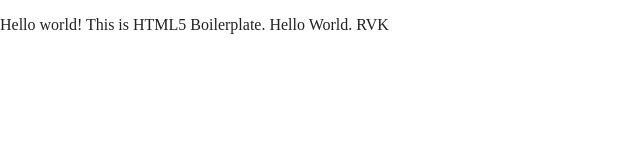
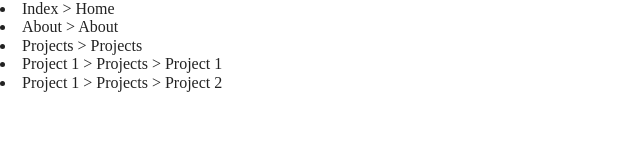
Before and after one commit to rafvnk/boilerplate-example, a website built with Parcel: page index.html in a window 1280 px wide. Shown: the whole page, without its empty margins (0-640 px from the left). Built offline with nearby package versions, Linux system fonts and the light colour scheme.

Commit message:
Added Tabs: Index, About, Project, Project 1, Project 2

```diff
--- a/index.html
+++ b/index.html
@@ -25,7 +25,14 @@
 <body>
 
   <!-- Add your site or application content here -->
-  <p>Hello world! This is HTML5 Boilerplate. Hello World. RVK</p>
+
+  <li><label>Index > Home</label></li>
+  <li><label>About > About </label></li>
+  <li><label>Projects > Projects</label></li>
+  <li><label>Project 1 > Projects > Project 1</label></li>
+  <li><label>Project 1 > Projects > Project 2</label></li>
+
+
   <script src="js/vendor/modernizr-3.11.2.min.js"></script>
   <script src="js/plugins.js"></script>
   <script src="js/main.js"></script>
```
Also changed, not shown: style.css (added).
